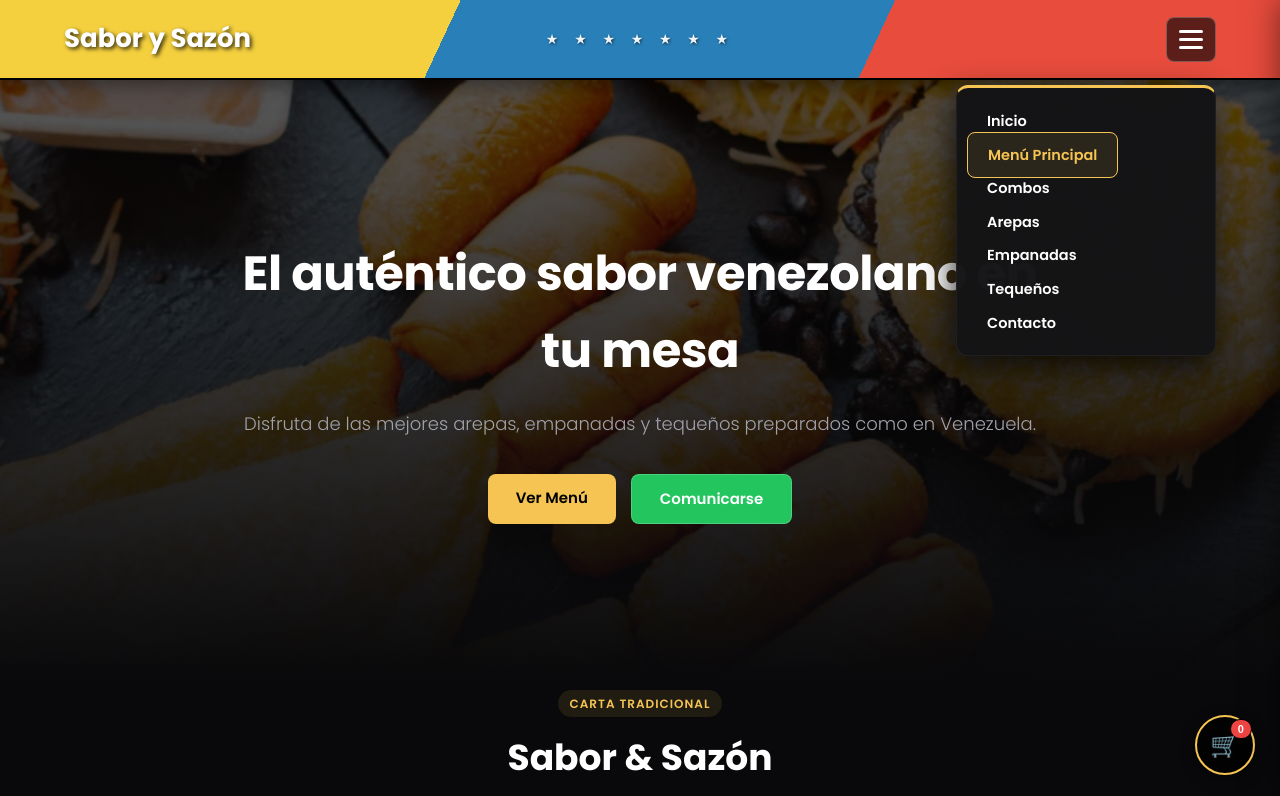
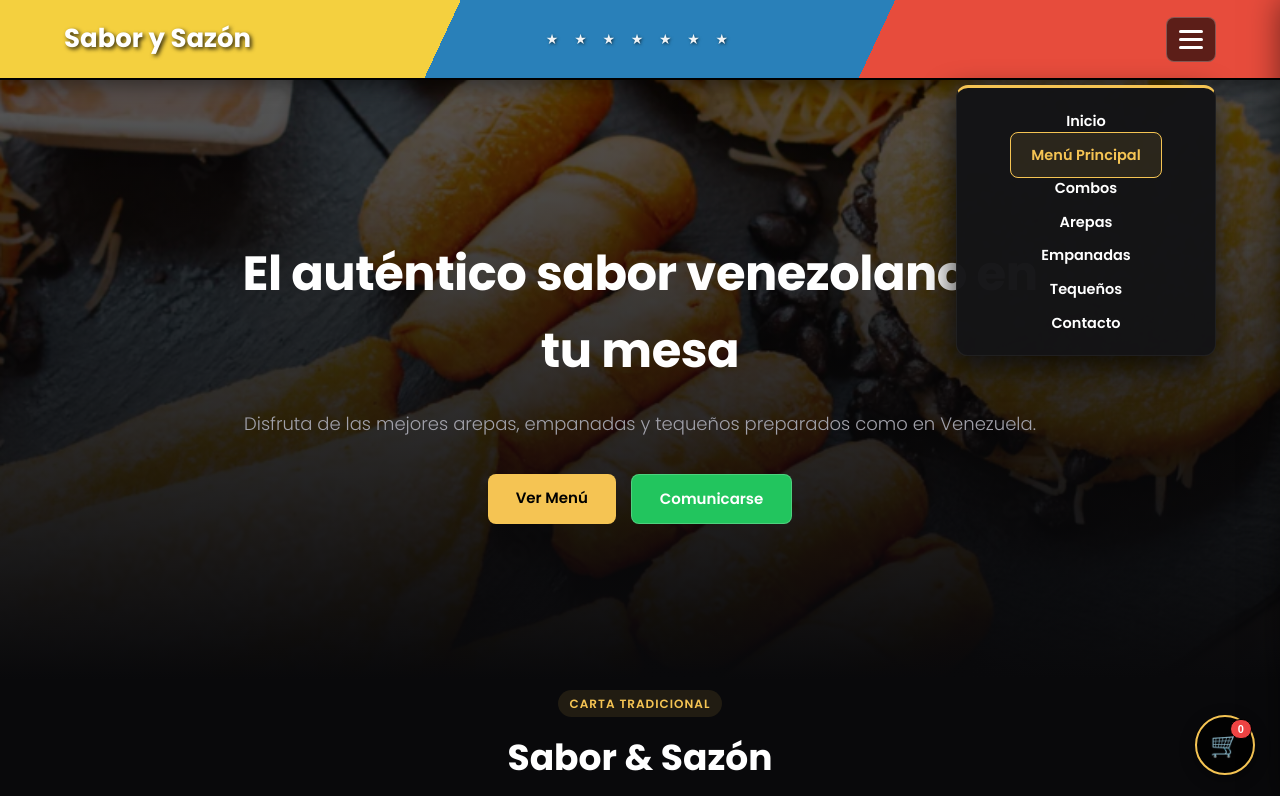
Before and after one commit to yuriangelperez/Web-Sabor-Sazon, a website: page index.html in a window 1280 px wide. Both pictures are taken after a click on the button "Abrir menú". Shown: the top 796 px of the page. Drawn offline with Linux system fonts and the light colour scheme; no server answers.

Commit message:
centrado del texto del nav

```diff
--- a/style.css
+++ b/style.css
@@ -122,6 +122,9 @@ body {
     display: none;
     flex-direction: column;
     position: absolute;
+    justify-content: center;  /* Centra el contenido verticalmente si tiene altura */
+    align-items: center;      /* ¡ESTA ES LA CLAVE! Centra los textos horizontalmente */
+    text-align: center;
     top: 85px; /* Caída fija debajo del alto de la navbar */
     right: 5%; /* Alineado directamente abajo del botón */
     width: 260px;
```
